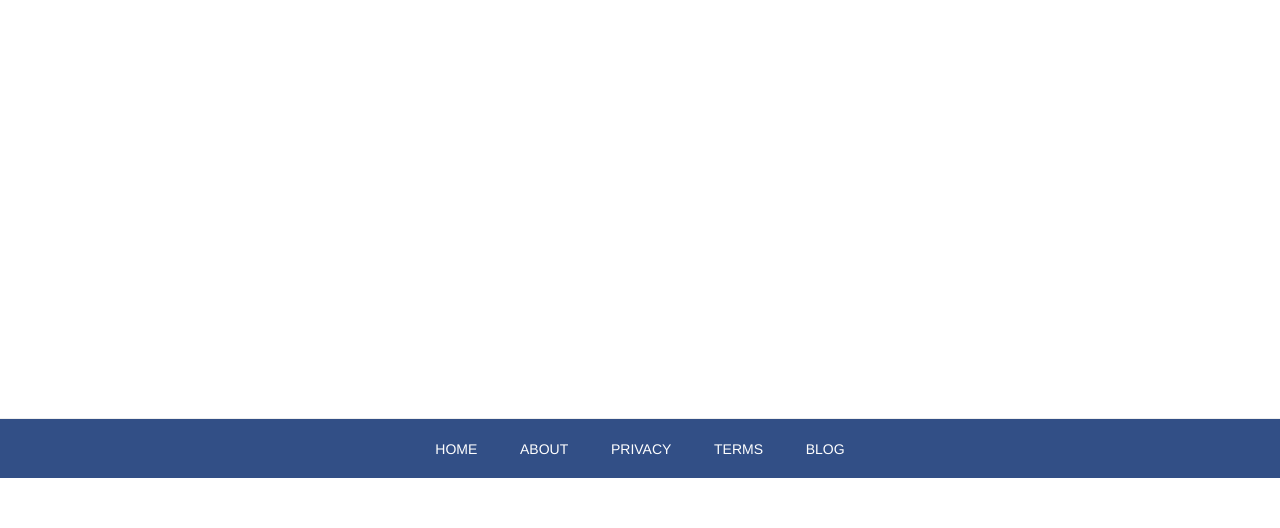
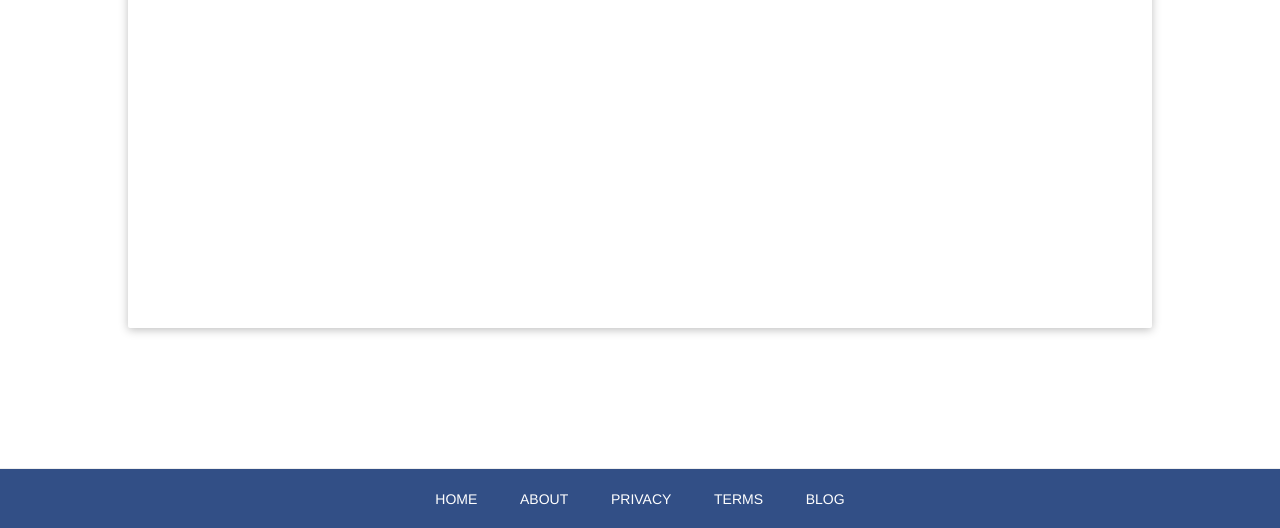
Before and after one commit to kcoleman731/gather_web, a plain HTML site: page about.html in a window 1280 px wide. Shown: the part 322-850 px from the top of the page. Before the commit the page ends 800 px from the top, so only its background shows below. Drawn offline with Linux system fonts and the light colour scheme.

```diff
--- a/about.html
+++ b/about.html
@@ -31,7 +31,8 @@
     <!-- Wrap all page content here -->
     <div id="wrap">
       <!-- Begin page content -->
-      <div class="content">
+      <div class="about">
+        <img class="logo" src ="public/images/gatherLogo.png">
 
       </div>
     </div>
@@ -46,11 +47,6 @@
       </div>
     </div>
 
-
-
-
-
-
     <!-- Bootstrap core JavaScript
     ================================================== -->
     <!-- Placed at the end of the document so the pages load faster -->
--- a/public/css/sticky-footer.css
+++ b/public/css/sticky-footer.css
@@ -82,6 +82,7 @@ h3 {
 .phone{
   max-width: 512px;
   max-height: 650px;
+  height: auto;
 }
 
 .button{
@@ -106,3 +107,15 @@ h3 {
 .container .text-muted {
   margin: 20px 0;
 }
+
+.about{
+  margin-top: 50px;
+  margin-bottom: 50px;
+  height: 600px;
+  box-shadow: 0px 2px 10px #bfbfbf;
+  border-radius: 2px;
+  background-color: white;
+  display: block;
+  margin-left: auto;
+  margin-right: auto;
+}
```
Also changed, not shown: index.html (+1 -1 lines).
